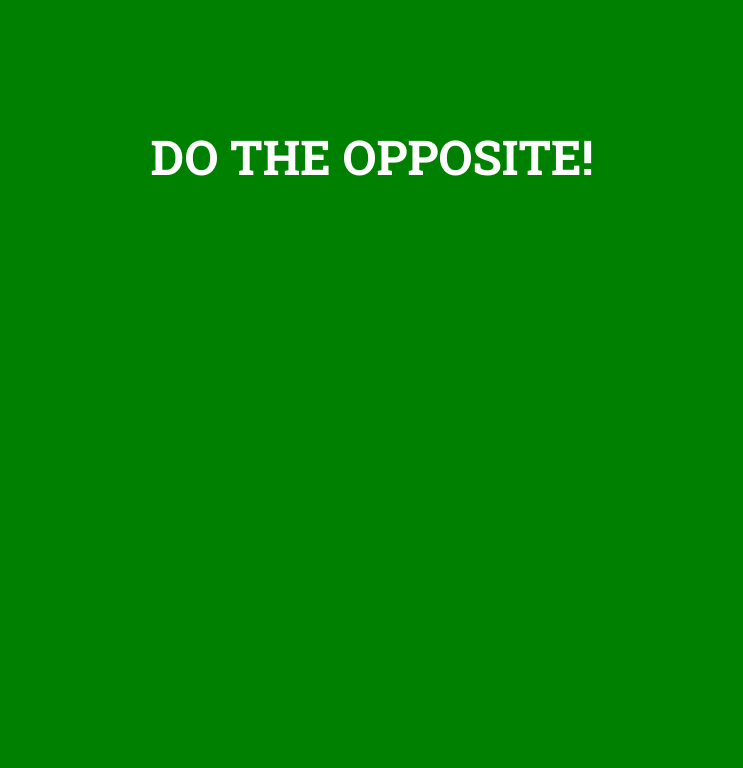
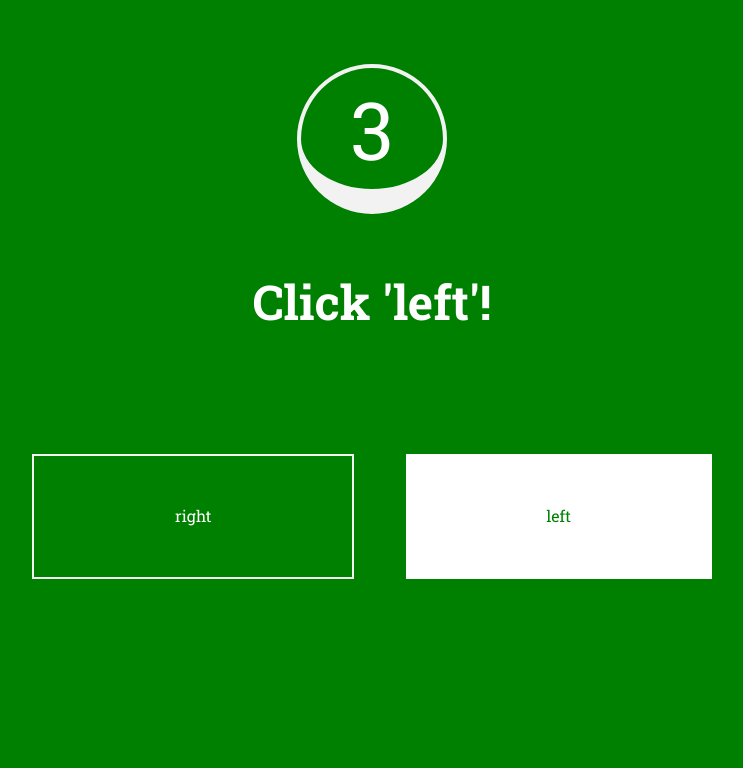
Before and after one commit to dlasch089/do-not-drink-game, a plain HTML site: page index.html in a window 1280 px wide. Both pictures are taken after a click on the button "LET'S GO!". Shown: the top 768 px of the page, without its empty margins (268-1011 px from the left). Drawn offline with nearby package versions, Linux system fonts and the light colour scheme.

Commit message:
second screen done, replace placeholder for challenge

```diff
--- a/css/main.css
+++ b/css/main.css
@@ -10,7 +10,7 @@ body {
   font-family: 'Roboto Slab', serif;
   color: white;
   background: green;
-  /*#68FFBC*/
+  /*#35FFA6*/
   text-align: center;
 }
 
@@ -19,7 +19,7 @@ button {
   min-width: 150px;
   /* max-width: 300px; */
   margin: 2%;
-  padding: 4% 15%;
+  padding: 4% 11%;
 }
 
 #ghost-btn {
@@ -32,9 +32,9 @@ button {
 #attention-btn {
   background: white;
   border-color: #F2F2F2;
-  color: #68FFBC;
+  color: green;
+  /*#35FFA6*/
   border-style: none;
-  padding: 4.5px;
 }
 
 h1 {
@@ -73,11 +73,12 @@ header, footer, main {
   /*min-height: 200px;*/
 }
 
-.action-section {
+#action-section {
   display: flex;
   flex-direction: row;
   width: 100%;
   justify-content: center;
+  padding: 8% 0;
 }
 
 .padding-startscreen {
--- a/index.html
+++ b/index.html
@@ -15,33 +15,20 @@
   </head>
 
   <body>
-    <header>
-      <!-- <div id="timer" class="round">
-        <p class="">00</p>
-      </div> -->
+    <header id='header'>
     </header>
 
     <main id="main">
-      <!--
-       <h1 id="command"> Hello world! </h1>
-
-      <div class="action-section">
-        <button id="ghost-btn">Test</button>
-        <button id="attention-btn">Test</button>
-      </div>
--->
     </main>
 
-    <footer>
-      <!-- <div id="score" class="round round-bottom">
-        <p class="">00</p>
-      </div> -->
+    <footer id='footer'>
     </footer>
 
     <script src="https://code.jquery.com/jquery-3.2.1.slim.min.js" integrity="sha384-KJ3o2DKtIkvYIK3UENzmM7KCkRr/rE9/Qpg6aAZGJwFDMVNA/GpGFF93hXpG5KkN" crossorigin="anonymous"></script>
     <script src="https://cdnjs.cloudflare.com/ajax/libs/popper.js/1.12.3/umd/popper.min.js" integrity="sha384-vFJXuSJphROIrBnz7yo7oB41mKfc8JzQZiCq4NCceLEaO4IHwicKwpJf9c9IpFgh" crossorigin="anonymous"></script>
     <script src="https://maxcdn.bootstrapcdn.com/bootstrap/4.0.0-beta.2/js/bootstrap.min.js" integrity="sha384-alpBpkh1PFOepccYVYDB4do5UnbKysX5WZXm3XxPqe5iKTfUKjNkCk9SaVuEZflJ" crossorigin="anonymous"></script>
-    <script src="js/javascript.js"></script>
+    <script src="js/game.js"></script>
+    <script src="js/src.js"></script>
   </body>
 
 </html>
--- /dev/null
+++ b/js/game.js
@@ -0,0 +1,104 @@
+'use strict';
+
+function CreateGame()  {
+  this.challenge = [
+    ["Click 'left'!", "right", "left", "true", "false"]
+  ];
+  this.timeOut = 3;
+  this.score = 0;
+  this.header = document.getElementById('header');
+  this.main = document.getElementById('main');
+  this.footer = document.getElementById('footer');
+
+}
+
+function startScreen() {
+  var main = document.getElementById('main');
+  var divAround = document.createElement('div');
+  divAround.setAttribute('id', 'div-around');
+  main.appendChild(divAround);
+  var text = document.createElement('h1');
+  text.innerHTML = 'Do The Opposite!'.toUpperCase();
+  text.setAttribute('class', 'padding-startscreen');
+  var startButton = document.createElement('button');
+  startButton.innerHTML = "Let's Go!".toUpperCase();
+  startButton.setAttribute('class', 'button');
+  startButton.setAttribute('id', 'ghost-btn');
+
+  divAround.appendChild(text);
+  divAround.appendChild(startButton);
+
+  startButton.addEventListener('click', function() {
+    game.startGame();
+  });
+}
+
+
+CreateGame.prototype.startGame = function() {
+  console.log("Let's start the Game!!");
+  this.deleteStartScreen();
+  this.buildGame();
+  this.createChallenge(array);
+
+};
+
+CreateGame.prototype.deleteStartScreen = function() {
+  var parent = document.getElementById('div-around');
+  parent.remove();
+};
+
+CreateGame.prototype.buildGame = function() {
+  this.showTimeOut();
+  this.showChallenge();
+  this.showScore();
+};
+
+CreateGame.prototype.showTimeOut = function() {
+  var timer = document.createElement('div');
+  this.header.appendChild(timer);
+  var numbers = document.createElement('p');
+  numbers.innerHTML = game.timeOut;
+  timer.setAttribute('class', 'round');
+  timer.setAttribute('id', 'timer');
+  timer.appendChild(numbers);
+}
+
+CreateGame.prototype.showChallenge = function() {
+  var command = document.createElement('h1');
+  command.innerHTML = 'Long Command with placeholder!';
+  this.main.appendChild(command);
+  var action = document.createElement('div');
+  action.setAttribute('id', 'action-section');
+  this.main.appendChild(action);
+  var buttonLeft = document.createElement('button');
+  var buttonRight = document.createElement('button');
+  buttonLeft.innerHTML = 'placeholder';
+  buttonRight.innerHTML = 'placeholder';
+  buttonLeft.setAttribute('id', 'ghost-btn');
+  buttonRight.setAttribute('id', 'attention-btn');
+  action.appendChild(buttonLeft);
+  action.appendChild(buttonRight);
+};
+
+CreateGame.prototype.showScore = function() {
+  var score = document.createElement('div');
+  this.footer.appendChild(score);
+  var numbers = document.createElement('p');
+  numbers.innerHTML = game.score;
+  score.setAttribute('class', 'round round-bottom');
+  score.setAttribute('id', 'score');
+  score.appendChild(numbers);
+};
+
+function startTimeOut() {
+
+}
+
+
+
+CreateGame.prototype.createChallenge = function(array) {
+  this.action = document.getElementById('action-section')
+  this.main.children[0].innerHTML = array[0];
+  this.action.children[0].innerHTML = array[1];
+  this.action.children[1].innerHTML = array[2];
+};
--- a/js/javascript.js
+++ /dev/null
@@ -1,42 +0,0 @@
-'use strict';
-
-$(document).ready(function() {
-
-  startScreen();
-
-
-  console.log('Validated!');
-});
-
-function startScreen() {
-  // ----------- DONE IN PURE JS DOM ------------------ //
-  var main = document.getElementById('main');
-  var divAround = document.createElement('div');
-  main.appendChild(divAround);
-  var text = document.createElement('h1');
-  text.innerHTML = 'Do The Opposite!'.toUpperCase();
-  text.setAttribute('class', 'padding-startscreen');
-  var startButton = document.createElement('button');
-  startButton.innerHTML = "Let's Go!".toUpperCase();
-  startButton.setAttribute('class', 'button');
-  startButton.setAttribute('id', 'ghost-btn');
-
-  divAround.appendChild(text);
-  divAround.appendChild(startButton);
-
-  startButton.addEventListener('click', function() {
-    $('#ghost-btn').hide();
-  });
-
-  // $('#ghost-btn').click(function() {
-  //   $('#ghost-btn').hide();
-  //   var game = new CreateGame();
-  // });
-
-}
-
-function CreateGame()  {
-  this.challenge = [];
-  this.timeOut = 3;
-  this.score = 0;
-}
--- /dev/null
+++ b/js/src.js
@@ -0,0 +1,11 @@
+'use strict';
+
+var game = new CreateGame();
+var array = game.challenge[0];
+$(document).ready(function() {
+
+  startScreen();
+
+
+  console.log('validated!');
+});
```
Also changed, not shown: 1 other file.
